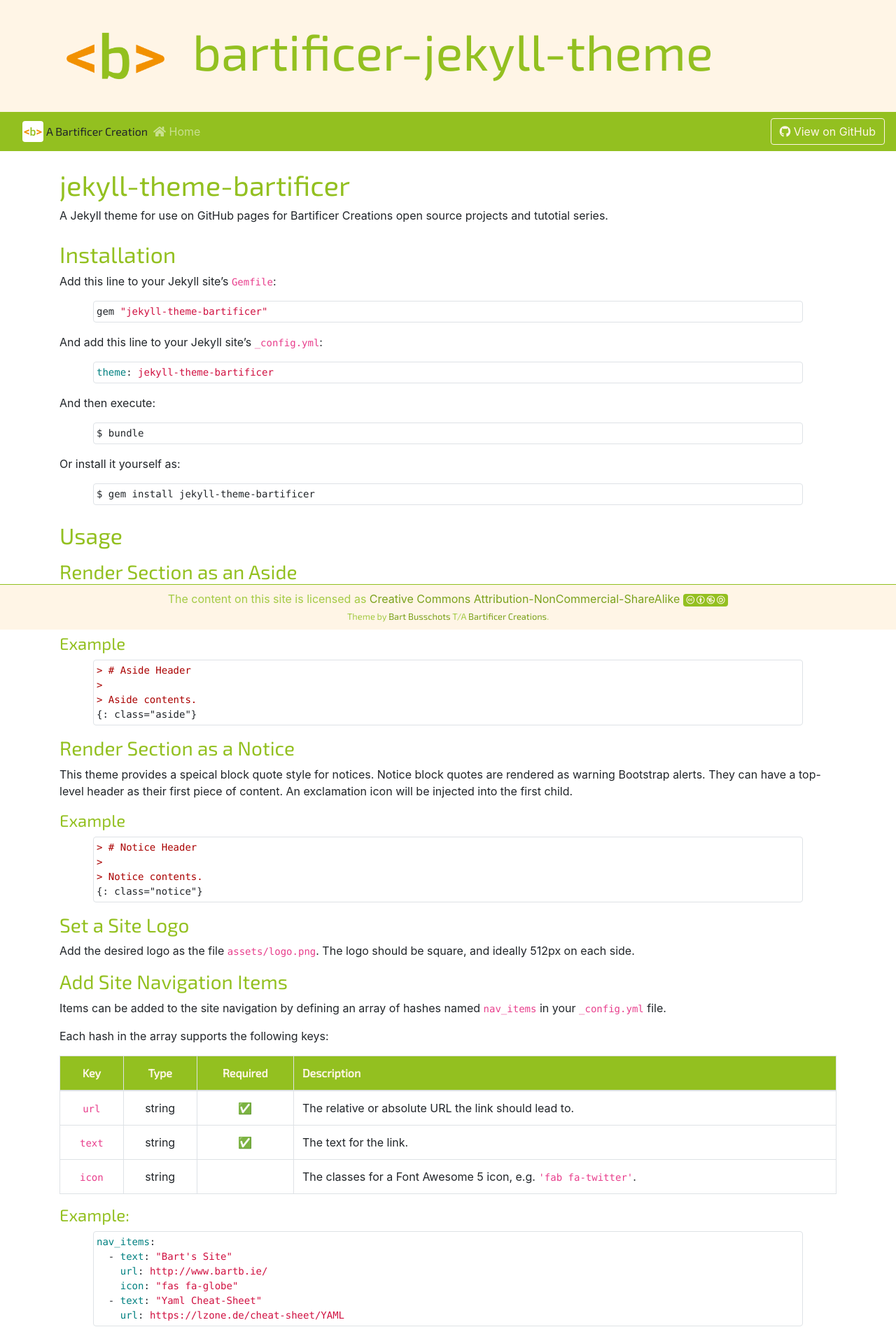
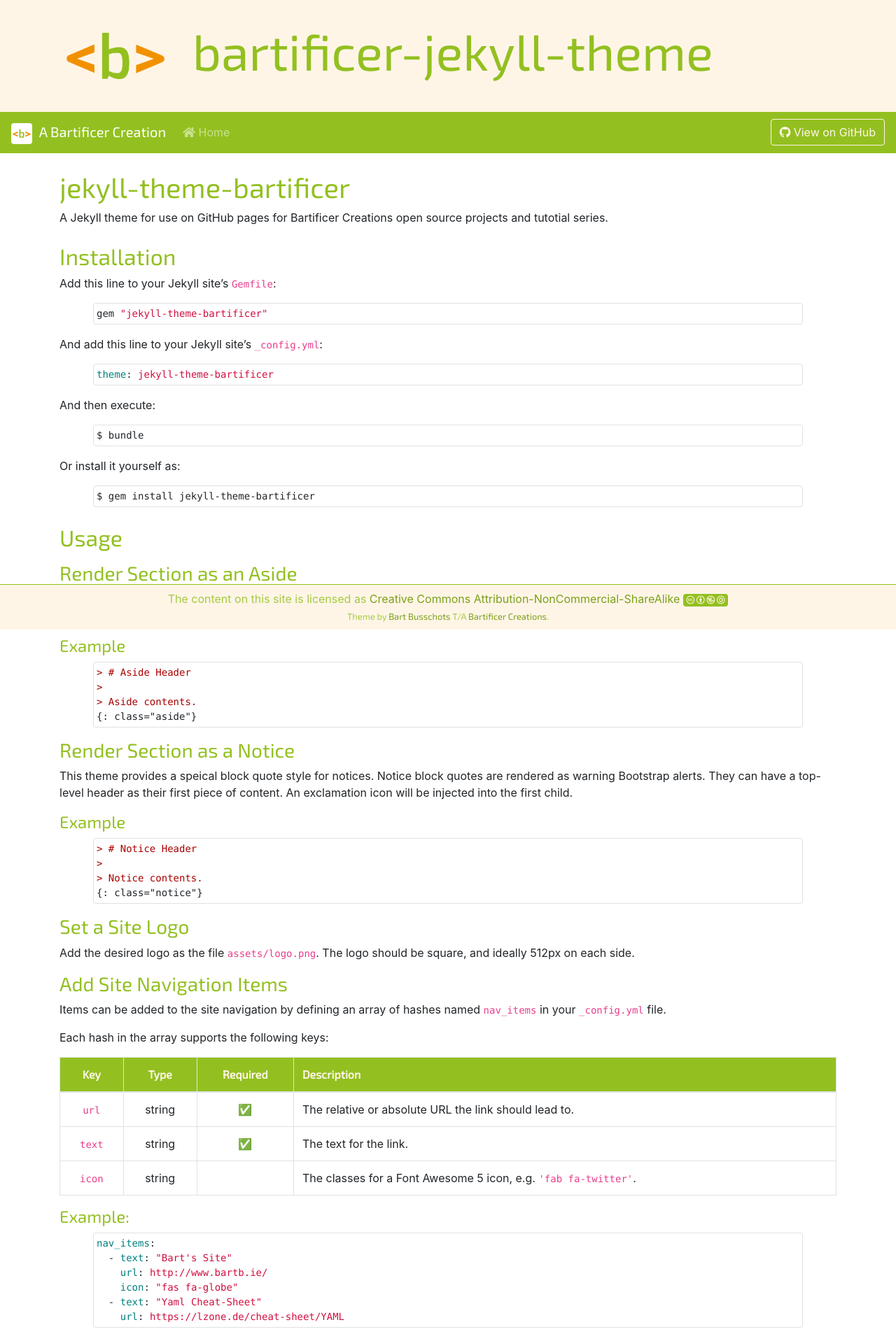
Before and after one commit to bartificer/bartificer-jekyll-theme, a Jekyll site: the page built from README.md, in a window 1280 px wide. Shown: the top 1917 px of the page at 70% size. Built offline with Jekyll 4.4.1, drawn with Linux system fonts in a browser that asks for light colours; nearby versions of some CDN libraries; our own code applies the rules of GitHub Pages for plain Markdown files.

Commit message:
Fix: correct nav brand markup

```diff
--- a/_layouts/default.html
+++ b/_layouts/default.html
@@ -70,9 +70,9 @@
     <nav class="navbar navbar-dark navbar-expand-sm bg-accent">
         {% if site.nav_brand.page -%}
         {% assign nav_brand_page = site.pages | where: "path", site.nav_brand.page | first -%}
-        <a href="{{ nav_brand_page.url }}" class="navbar-brand"></a>
+        <a href="{{ nav_brand_page.url }}" class="navbar-brand">
         {% else -%}
-        <a href="{{ site.nav_brand.url | default: default_nav_brand_url }}" target="_blank" class="navbar-brand"></a>
+        <a href="{{ site.nav_brand.url | default: default_nav_brand_url }}" target="_blank" class="navbar-brand">
         {% endif -%}
             <img src="{{site.github.baseurl}}{{site.nav_brand.src | default: default_nav_brand_src}}" alt="{{site.nav_brand.alt | default: default_nav_brand_alt}}" title="{{site.nav_brand.text | default: default_nav_brand_text}}" class="rounded" width="30" height="30">
             <span class="d-none d-lg-inline font-bartificer ml-1">{{site.nav_brand.text | default: default_nav_brand_text}}</span>
```
